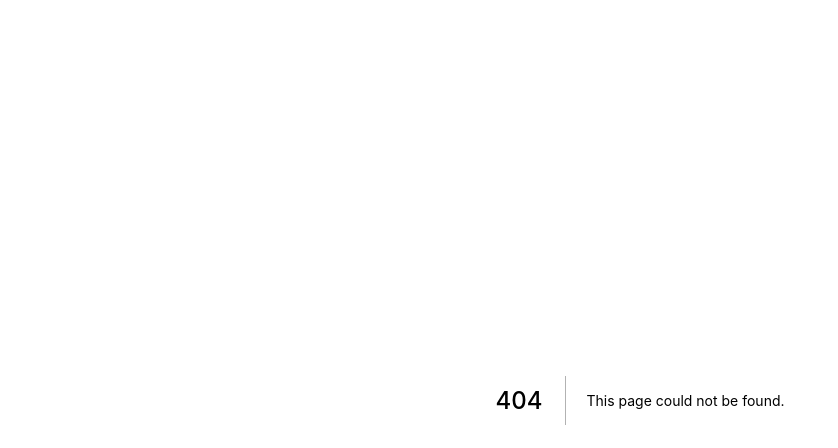
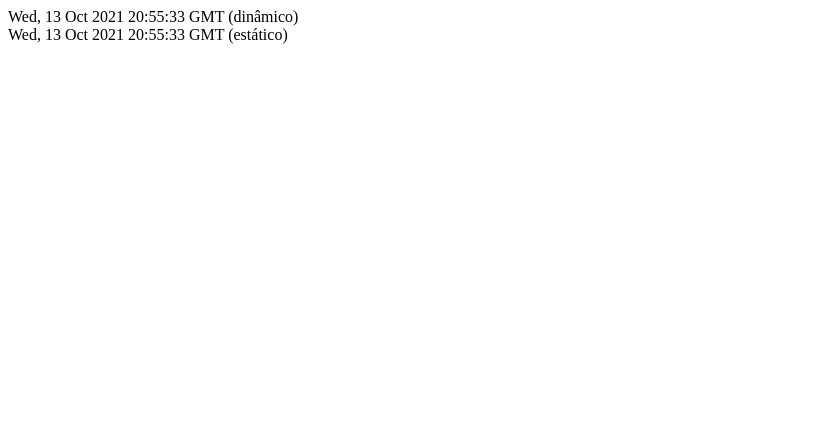
Before and after one commit to Alexbigbox/ideia-unica, a Next.js app: page /tempo in a window 1280 px wide. Before the commit this address had no page. Shown: the top 448 px of the page, without its empty margins (0-838 px from the left). Built offline with nearby package versions, Linux system fonts and the light colour scheme.

Commit message:
Teste Static

```diff
--- /dev/null
+++ b/pages/tempo.js
@@ -0,0 +1,24 @@
+function Tempo(props) {
+  const dynamicDate = new Date();
+  const dinamicDateString = dynamicDate.toGMTString();
+
+  return (
+    <div>
+      <div> {dinamicDateString} (dinâmico)</div>
+      <div> {props.staticDateString} (estático) </div>
+    </div>
+  )
+}
+
+export function getStaticProps() {
+  const staticDate = new Date();
+  const staticDateString = staticDate.toGMTString();
+
+  return {
+    props: {
+      staticDateString
+    }
+  }
+}
+
+export default Tempo;
```
